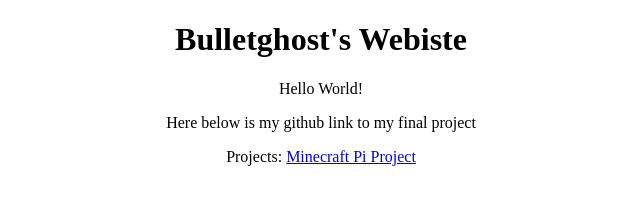
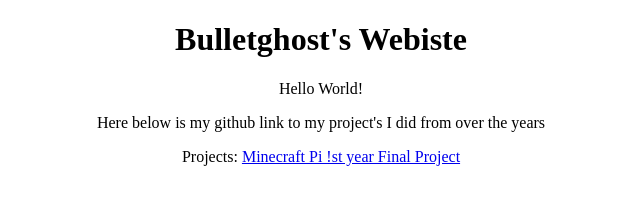
Before and after one commit to bulletghost1/bulletghost1.github.io, a plain HTML site: page index.html in a window 1280 px wide. Shown: the whole page, without its empty margins (319-959 px from the left). Drawn offline with Linux system fonts and the light colour scheme.

Commit message:
Update index.html

```diff
--- a/index.html
+++ b/index.html
@@ -13,9 +13,9 @@ p {
 
 <h1>Bulletghost's Webiste</h1>
 <p>Hello World!</p>
-<p>Here below is my github link to my final project</p>
+<p>Here below is my github link to my project's I did from over the years</p>
 Projects:
-<a href="projects/index.html">Minecraft Pi Project </a>
+<a href="projects/index.html">Minecraft Pi !st year Final Project </a>
 </center>
 </body>
 </html>
```
